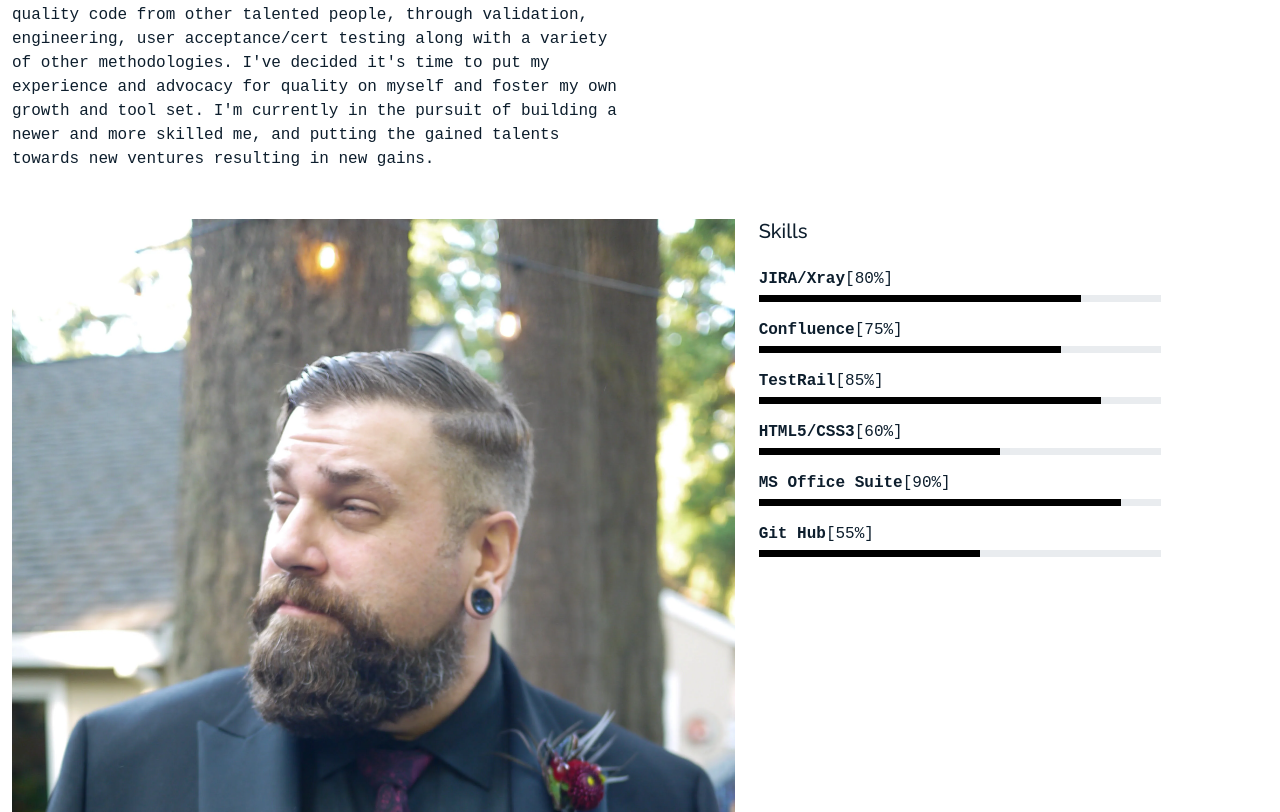
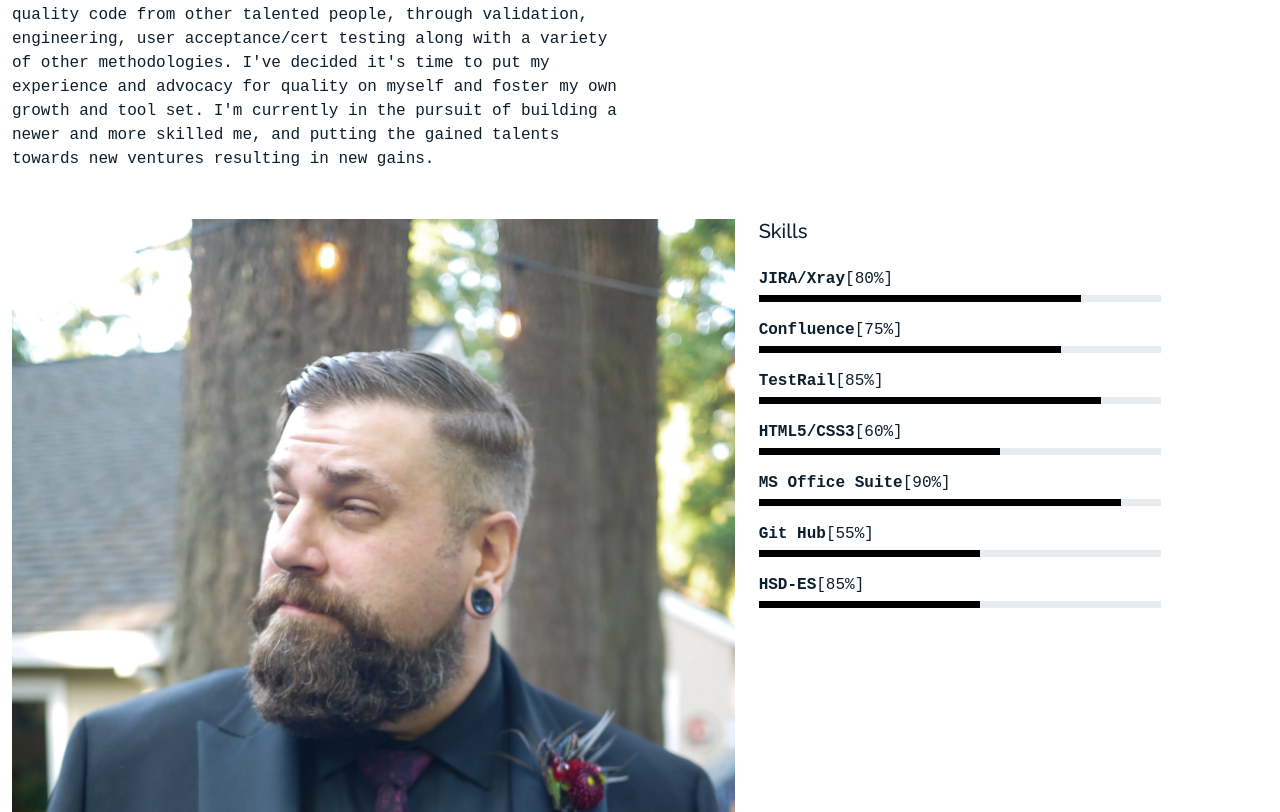
Before and after one commit to nbotz8/personal-works, a plain HTML site: page about.html in a window 1280 px wide. Shown: the part 288-1100 px from the top of the page. Drawn offline with nearby package versions, Linux system fonts and the light colour scheme; a web font is replaced by a local one.

Commit message:
added HSD exp to slider bars

```diff
--- a/about.html
+++ b/about.html
@@ -149,6 +149,15 @@
                   <div class="progress-bar" role="progressbar" style="width: 55%" aria-valuenow="55" aria-valuemin="0" aria-valuemax="100"></div>
                 </div>
               </li>
+                <li class="mb-3">
+                <div class="d-flex mb-1">
+                  <strong>HSD-ES</strong>
+                  <span class="ml-auto">[85%]</span>
+                </div>
+                <div class="progress custom-progress">
+                  <div class="progress-bar" role="progressbar" style="width: 55%" aria-valuenow="55" aria-valuemin="0" aria-valuemax="100"></div>
+                </div>
+              </li>
             </ul>
           </div>
 
```
